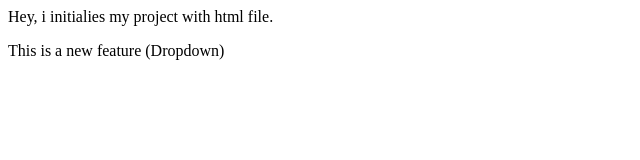
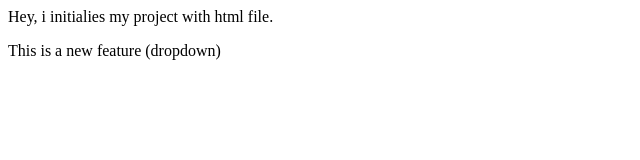
Before and after one commit to Sahil-Abbas-Nadaf/LocalRepo, a plain HTML site: page index.html in a window 1280 px wide. Shown: the full height of the page, 0-640 px from the left. Drawn offline with Linux system fonts and the light colour scheme.

```diff
--- a/index.html
+++ b/index.html
@@ -1,2 +1,2 @@
 <p>Hey, i initialies my project with html file.</p>
-<p>This is a new feature (Dropdown)</p>
+<p>This is a new feature (dropdown)</p>
```
